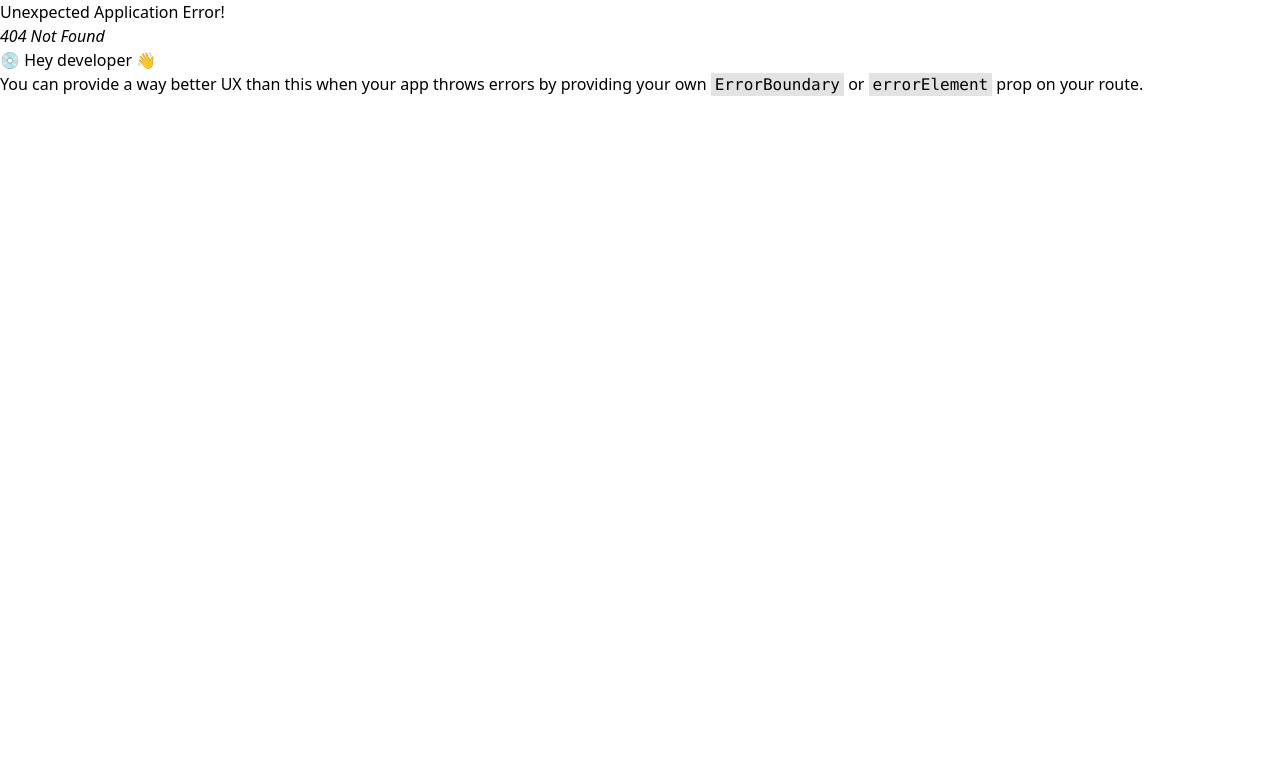
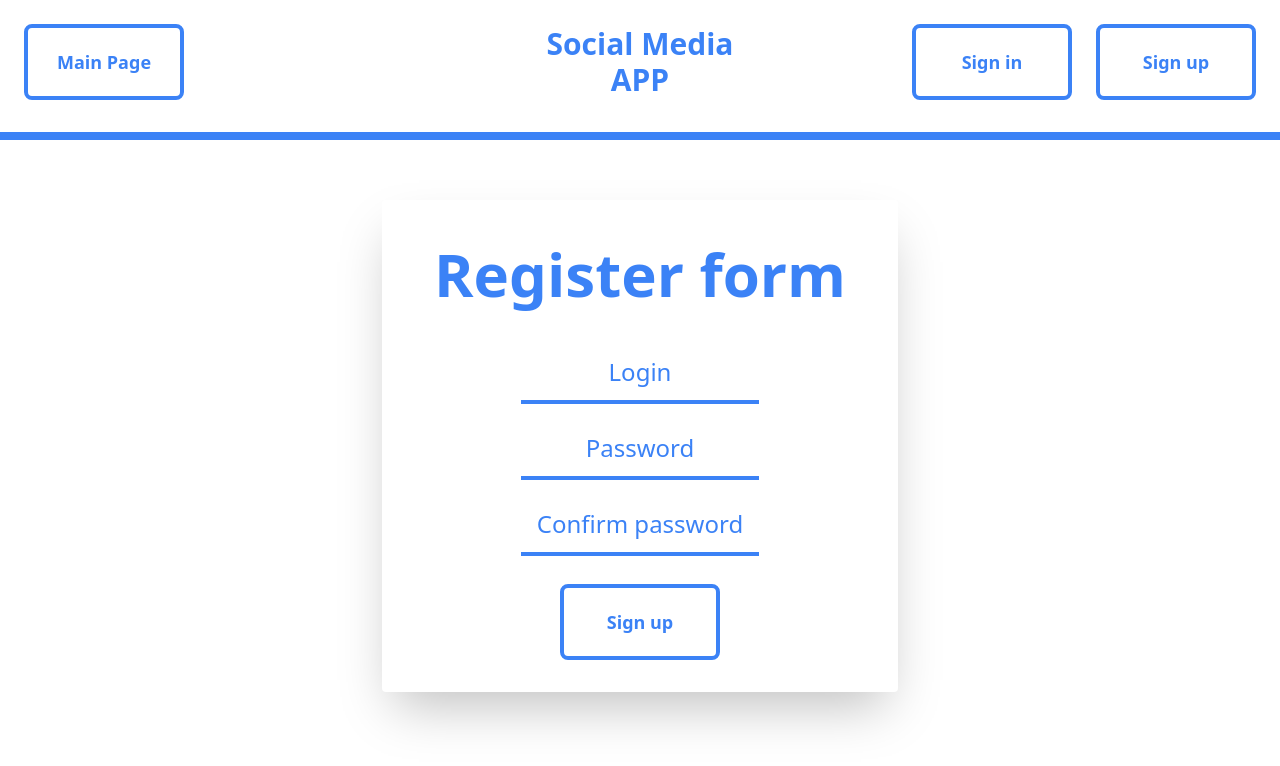
Before and after one commit to OskarProgrammer/Social-Media, a React (Vite) app: page /register in a window 1280 px wide. Before the commit this address had no page. Shown: the top 766 px of the page. Built offline with nearby package versions, Linux system fonts and the light colour scheme.

Commit message:
Creating RegisterPage

```diff
--- a/src/App.jsx
+++ b/src/App.jsx
@@ -11,6 +11,7 @@ import { MainLayout } from './layouts/MainLayout'
 // importing pages
 import { MainPage } from "./pages/MainPage"
 import { LoginPage } from './pages/LoginPage'
+import { RegisterPage } from './pages/RegisterPage'
 
 
 // creating router
@@ -21,6 +22,9 @@ const router = createBrowserRouter(createRoutesFromElements(
 
     {/* sign in page */}
     <Route path="login" element={<LoginPage/>}/>
+
+    {/* sign up page */}
+    <Route path="register" element={<RegisterPage/>}/>
 
   </Route>
 ))
--- a/src/components/NavBar.jsx
+++ b/src/components/NavBar.jsx
@@ -27,7 +27,10 @@ export const NavBar = () => {
                     Sign in
                 </NavLink>
 
-                <button className="btn-blue">Sign up</button>
+                <NavLink to="/register" className="btn-blue">
+                    Sign up
+                </NavLink>
+
             </div>
 
         </div>
--- a/src/pages/LoginPage.jsx
+++ b/src/pages/LoginPage.jsx
@@ -13,9 +13,9 @@ export const LoginPage = () => {
 
             <input type="text" className="inputField" placeholder="Login"/>
 
-            <input type="text" className="inputField" placeholder="Password"/>
+            <input type="password" className="inputField" placeholder="Password"/>
 
-            <button className="btn-blue mx-auto">Login</button>
+            <button className="btn-blue mx-auto">Sign in</button>
 
         </Form>
     )
--- /dev/null
+++ b/src/pages/RegisterPage.jsx
@@ -0,0 +1,22 @@
+
+// importing funcitons and components from react library
+import { Form } from "react-router-dom"
+
+export const RegisterPage = () => {
+
+    return (
+        <Form className="form">
+
+            <h2 className="titleOfForm">Register form</h2>
+
+            <input type="text" className="inputField" placeholder="Login"/>
+
+            <input type="password" className="inputField" placeholder="Password"/>
+
+            <input type="password" className="inputField" placeholder="Confirm password"/>
+
+            <button className="btn-blue mx-auto">Sign up</button>
+
+        </Form>
+    )
+}
```
